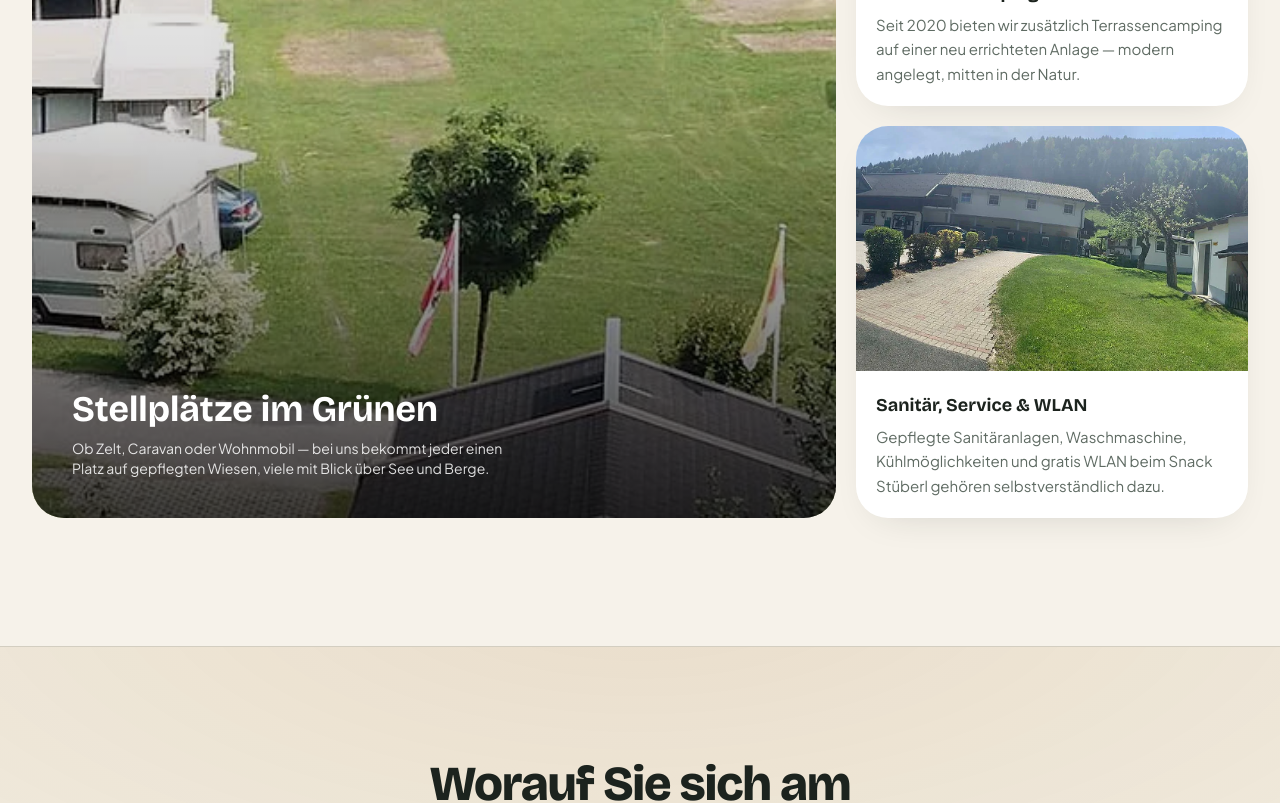
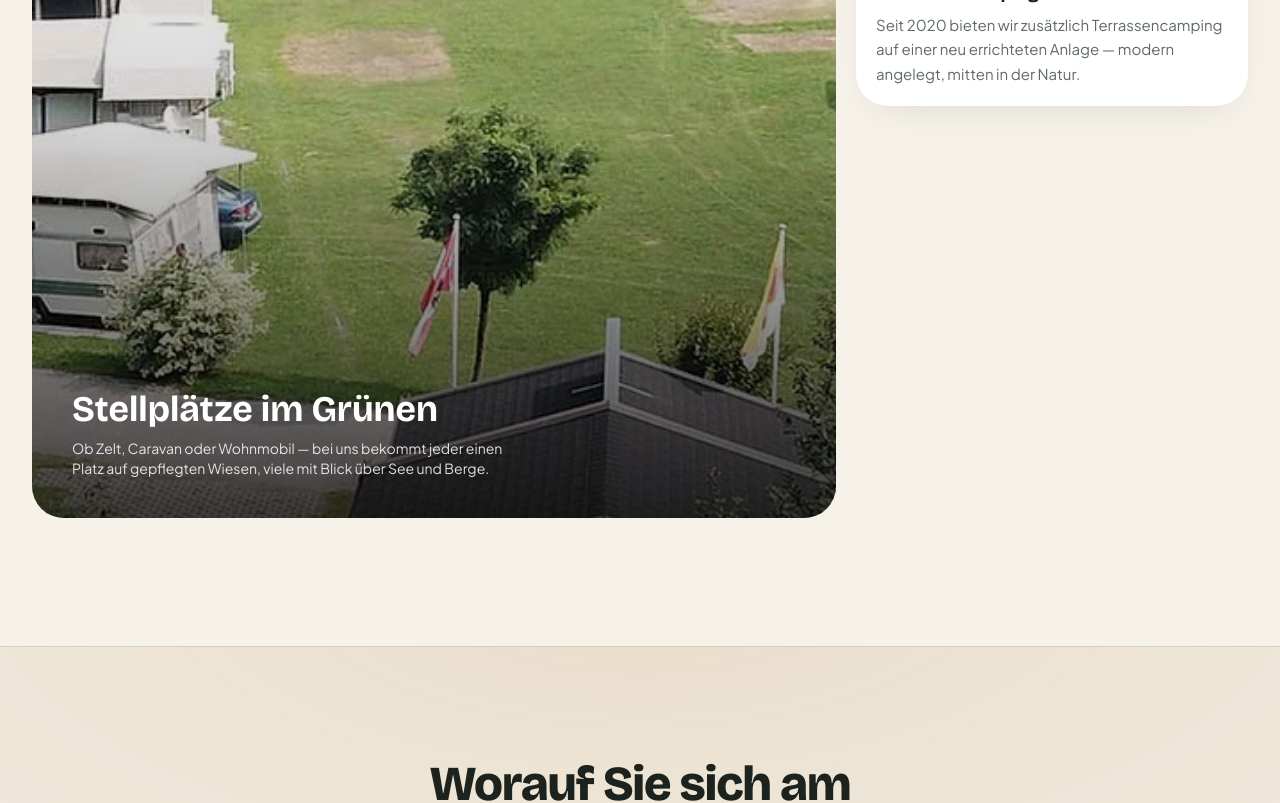
Before and after one commit to Lellino-Elias/camping-bodner-camping-demo, a Next.js app: page / in a window 1280 px wide. Shown: the part 2380-3183 px from the top of the page. Built offline with nearby package versions, Linux system fonts and the light colour scheme.

Commit message:
camping-bodner — campsite demo 2026-06-11 18:54:52

```diff
--- a/src/content/campsites/camping-bodner.ts
+++ b/src/content/campsites/camping-bodner.ts
@@ -11,11 +11,17 @@ import type { CampsiteConfig } from "../types";
  *    € 34,40, Hauptsaison € 37,40 → pricesArePlaceholder=false. Belege in REPORT.md.
  *  - KEINE Mobilheime/Zimmer → mobilheime weggelassen. Kein Logo gescrapt → logo weggelassen.
  *  - Keine belegbare Auszeichnung → awards leer.
- *  - Bild-Qualitätsfix: die generischen Kleinformate "Spielplatz" (479px) und
- *    "Skaterpark" (478px) wurden entfernt (kein passender, höher aufgelöster
- *    Library-Ersatz vorhanden, Enrichment in needs-enrichment.txt vermerkt); die
- *    Aktiv-Sektion führt nur das geprüfte, motivgerechte Forellen-Foto. Spielplatz,
- *    Tischtennis & Skaterpark bleiben als Fakt im Aktiv-Intro erhalten.
+ *  - Bild-Qualitätsfix (nach .enriched-marker, ehrliche Auflösung):
+ *    · snack-stueberl.webp (667×610, tooSmall) in Pillar 3 → ersetzt durch
+ *      empfang-service.webp (1905×647) — zeigt Bodner's Snack Stüberl mit Schild
+ *      und Empfangsgebäude; camping.features-Eintrag "Sanitär, Service & WLAN"
+ *      (gleiche Datei) entfernt um Duplikat zu vermeiden.
+ *    · geraeucherte-forellen.webp (638×583, tooSmall) in aktivitaeten.items →
+ *      Eintrag entfernt (optionaler Slot, kein Ersatz nach Enrichment). Forellen-
+ *      Fakt bleibt im aktivitaeten.intro erhalten.
+ *    · generische Kleinformate "Spielplatz" (479px) und "Skaterpark" (478px) wurden
+ *      bereits zuvor entfernt. Spielplatz, Tischtennis & Skaterpark bleiben als
+ *      Fakt im Aktiv-Intro erhalten.
  */
 const IMG = "/campsites/camping-bodner";
 
@@ -53,7 +59,7 @@ export const campingBodner: CampsiteConfig = {
     {
       title: "Bodner's Snack Stüberl",
       text: "Gastronomische Versorgung direkt am Platz: in der Hauptsaison jeden Tag frisches Gebäck und kleine Imbisse, dazu gratis WLAN.",
-      image: { src: `${IMG}/snack-stueberl.webp`, alt: "Bodner's Snack Stüberl am Campingplatz Bodner" },
+      image: { src: `${IMG}/empfang-service.webp`, alt: "Bodner's Snack Stüberl und Empfangsgebäude am Campingplatz Bodner in Afritz am See" },
     },
   ],
 
@@ -97,11 +103,6 @@ export const campingBodner: CampsiteConfig = {
         text: "Seit 2020 bieten wir zusätzlich Terrassencamping auf einer neu errichteten Anlage — modern angelegt, mitten in der Natur.",
         image: { src: `${IMG}/terrassencamping-anlage.webp`, alt: "Neu errichtete Anlage mit Terrassencamping am Campingplatz Bodner" },
       },
-      {
-        title: "Sanitär, Service & WLAN",
-        text: "Gepflegte Sanitäranlagen, Waschmaschine, Kühlmöglichkeiten und gratis WLAN beim Snack Stüberl gehören selbstverständlich dazu.",
-        image: { src: `${IMG}/empfang-service.webp`, alt: "Empfang und Anlage des Campingplatzes Bodner mit Blick auf die Berge" },
-      },
     ],
   },
 
@@ -109,13 +110,7 @@ export const campingBodner: CampsiteConfig = {
     heading: "Aktiv am Afritzer See",
     intro:
       "Baden im klaren Wasser am eigenen Seezugang, eine Wanderung rund um den See oder eine Runde am kleinen Spielplatz, beim Tischtennis und Skaterpark — und mittendrin der Genuss frisch geräucherter Forellen vom Platz.",
-    items: [
-      {
-        title: "Fischen & geräucherte Forellen",
-        text: "Am Afritzer See erfreuen sich Fischer an schönen Exemplaren — und jeden Donnerstag im Juli und August gibt es bei uns frisch geräucherte und gegrillte Forellen.",
-        image: { src: `${IMG}/geraeucherte-forellen.webp`, alt: "Frisch geräucherte Forellen im Räucherofen am Campingplatz Bodner" },
-      },
-    ],
+    items: [],
   },
 
   anreise: {
```
